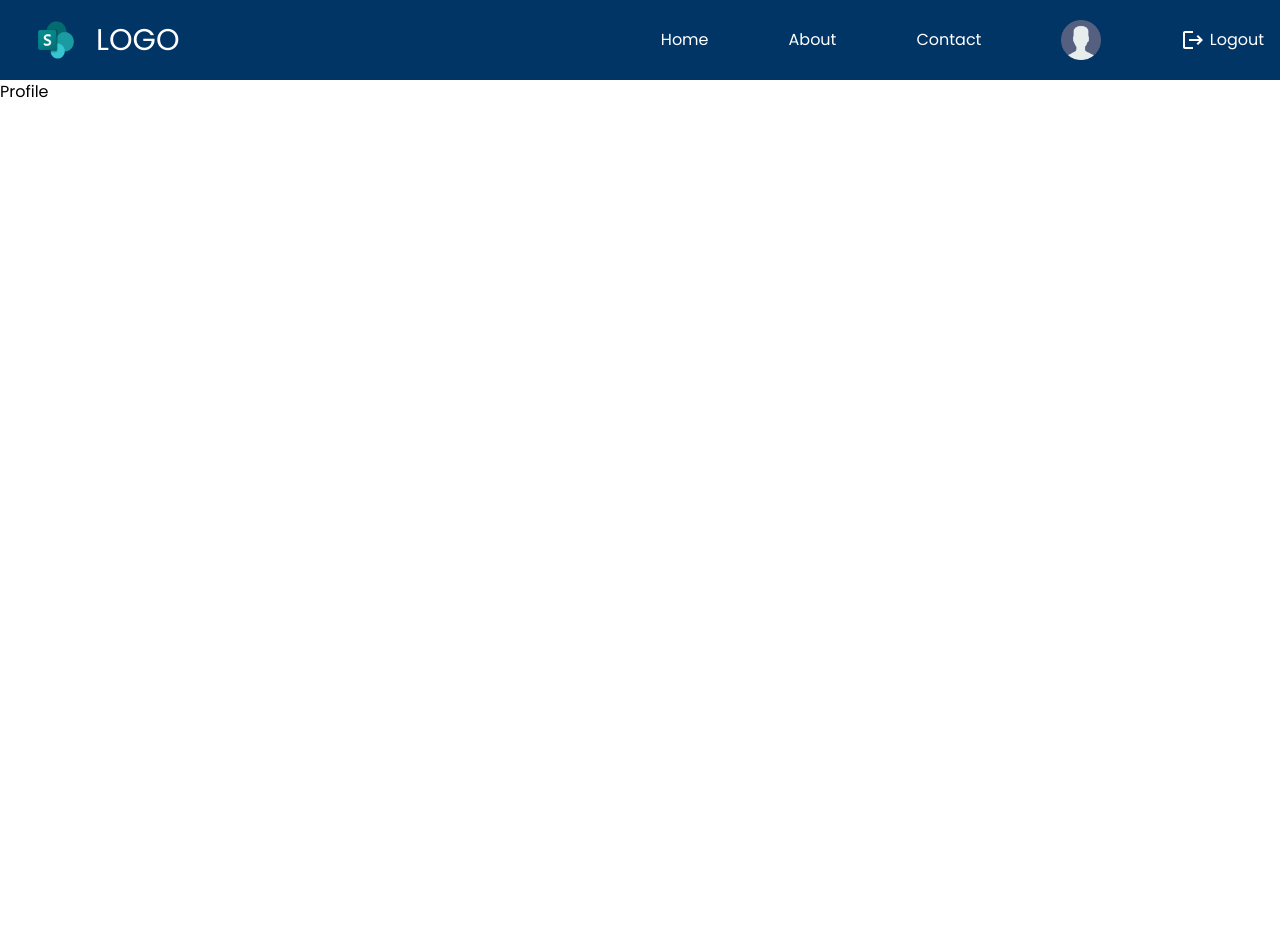
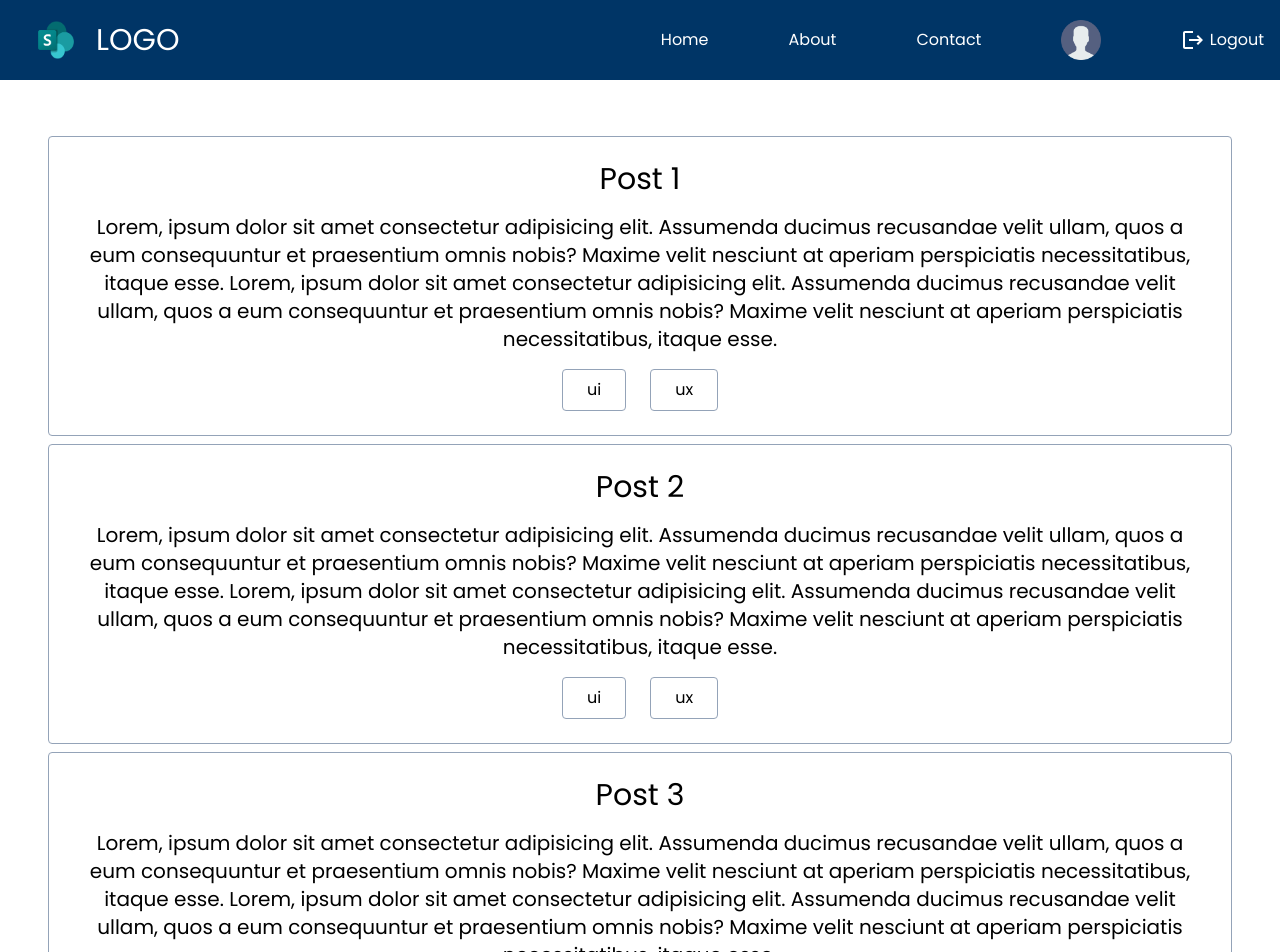
Before and after one commit to Sandun-Induranga/React, a React (Create React App) app: page /profile in a window 1280 px wide. Shown: the top 952 px of the page. Before the commit the page ends 880 px from the top, so only its background shows below. Built offline with nearby package versions, Linux system fonts and the light colour scheme.

Commit message:
Content Updated

```diff
--- a/src/pages/Profile/Profile.tsx
+++ b/src/pages/Profile/Profile.tsx
@@ -1,12 +1,72 @@
 import { Component } from "react";
 import Header from "../../components/Header";
+import { type } from "os";
+import { PostDetail } from "../../types/PostDetail";
+import Post from "../../components/Post";
 
-export default class Profile extends Component {
+type ProfileProps = {};
+type ProfileState = {
+  posts: PostDetail[];
+};
+
+export default class Profile extends Component<ProfileProps, ProfileState> {
+  constructor(props: ProfileProps) {
+    super(props);
+    this.state = {
+      posts: [
+        {
+          id: "1",
+          titile: "Post 1",
+          description:
+            "Lorem, ipsum dolor sit amet consectetur adipisicing elit. Assumenda ducimus recusandae velit ullam, quos a eum consequuntur et praesentium omnis nobis? Maxime velit nesciunt at aperiam perspiciatis necessitatibus, itaque esse. Lorem, ipsum dolor sit amet consectetur adipisicing elit. Assumenda ducimus recusandae velit ullam, quos a eum consequuntur et praesentium omnis nobis? Maxime velit nesciunt at aperiam perspiciatis necessitatibus, itaque esse.",
+          hourCount: 10,
+          tags: ["ui", "ux"],
+        },
+        {
+          id: "2",
+          titile: "Post 2",
+          description:
+            "Lorem, ipsum dolor sit amet consectetur adipisicing elit. Assumenda ducimus recusandae velit ullam, quos a eum consequuntur et praesentium omnis nobis? Maxime velit nesciunt at aperiam perspiciatis necessitatibus, itaque esse. Lorem, ipsum dolor sit amet consectetur adipisicing elit. Assumenda ducimus recusandae velit ullam, quos a eum consequuntur et praesentium omnis nobis? Maxime velit nesciunt at aperiam perspiciatis necessitatibus, itaque esse.",
+          hourCount: 10,
+          tags: ["ui", "ux"],
+        },
+        {
+          id: "3",
+          titile: "Post 3",
+          description:
+            "Lorem, ipsum dolor sit amet consectetur adipisicing elit. Assumenda ducimus recusandae velit ullam, quos a eum consequuntur et praesentium omnis nobis? Maxime velit nesciunt at aperiam perspiciatis necessitatibus, itaque esse. Lorem, ipsum dolor sit amet consectetur adipisicing elit. Assumenda ducimus recusandae velit ullam, quos a eum consequuntur et praesentium omnis nobis? Maxime velit nesciunt at aperiam perspiciatis necessitatibus, itaque esse.",
+          hourCount: 10,
+          tags: ["ui", "ux"],
+        },
+        {
+          id: "4",
+          titile: "Post 4",
+          description:
+            "Lorem, ipsum dolor sit amet consectetur adipisicing elit. Assumenda ducimus recusandae velit ullam, quos a eum consequuntur et praesentium omnis nobis? Maxime velit nesciunt at aperiam perspiciatis necessitatibus, itaque esse. Lorem, ipsum dolor sit amet consectetur adipisicing elit. Assumenda ducimus recusandae velit ullam, quos a eum consequuntur et praesentium omnis nobis? Maxime velit nesciunt at aperiam perspiciatis necessitatibus, itaque esse.",
+          hourCount: 10,
+          tags: ["ui", "ux"],
+        },
+      ],
+    };
+  }
+
   render() {
     return (
       <>
         <Header />
-        <div>Profile</div>
+        <div className="p-6">
+          <div className="p-6">
+            {this.state.posts.map((post) => (
+              <Post
+                id={post.id}
+                title={post.titile}
+                description={post.description}
+                hourCount={post.hourCount}
+                tags={post.tags}
+              />
+            ))}
+          </div>
+        </div>
       </>
     );
   }
--- /dev/null
+++ b/src/types/PostDetail.ts
@@ -0,0 +1,7 @@
+export type PostDetail = {
+  id: string;
+  titile: string;
+  description: string;
+  hourCount: number;
+  tags: string[];
+};
```
Also changed, not shown: src/pages/Home/Home.tsx (+1 -8 lines).
